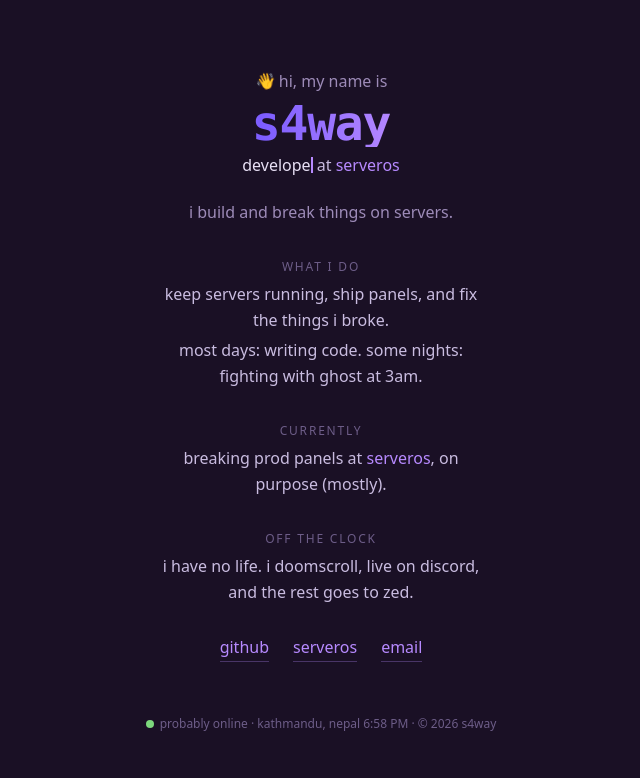
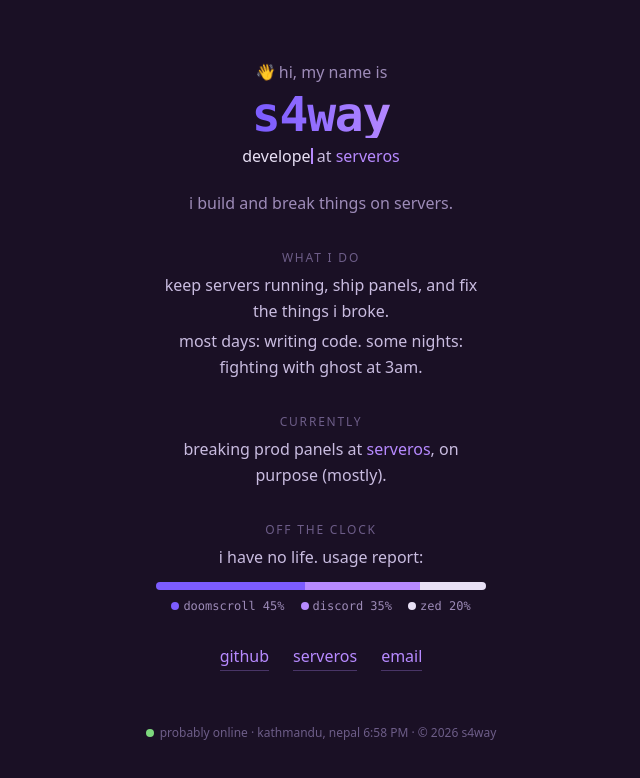
Before and after one commit to wrrfsub/s4way, a Svelte app: page / in a window 1280 px wide. Shown: the top 778 px of the page, without its empty margins (319-959 px from the left). Built offline with nearby package versions, Linux system fonts and the light colour scheme; no server answers.

Commit message:
no life usage bar

```diff
--- a/src/App.svelte
+++ b/src/App.svelte
@@ -82,9 +82,19 @@
     <h2 class="mb-1.5 text-xs uppercase tracking-[0.15em] text-faint">currently</h2>
     <p class="leading-relaxed text-soft">breaking prod panels at <a href="https://serveros.com/">serveros</a>, on purpose (mostly).</p>
   </section>
-  <section class="mt-7 max-w-[36ch]">
+  <section class="mt-7 w-full max-w-[36ch]">
     <h2 class="mb-1.5 text-xs uppercase tracking-[0.15em] text-faint">off the clock</h2>
-    <p class="leading-relaxed text-soft">i have no life. i doomscroll, live on discord, and the rest goes to zed.</p>
+    <p class="leading-relaxed text-soft">i have no life. usage report:</p>
+    <div class="usage-bar mt-3 flex h-2 w-full overflow-hidden rounded-full bg-panel">
+      <div class="bg-[#7c5cff] transition-all hover:brightness-125" style="width: 45%" title="doomscrolling 45%"></div>
+      <div class="bg-[#b78aff] transition-all hover:brightness-125" style="width: 35%" title="discord 35%"></div>
+      <div class="bg-[#e8e0f5] transition-all hover:brightness-125" style="width: 20%" title="zed 20%"></div>
+    </div>
+    <div class="mt-2 flex justify-center gap-4 font-mono text-xs text-muted">
+      <span><span class="mr-1 inline-block h-2 w-2 rounded-full bg-[#7c5cff]"></span>doomscroll 45%</span>
+      <span><span class="mr-1 inline-block h-2 w-2 rounded-full bg-[#b78aff]"></span>discord 35%</span>
+      <span><span class="mr-1 inline-block h-2 w-2 rounded-full bg-[#e8e0f5]"></span>zed 20%</span>
+    </div>
   </section>
   <nav class="mt-6 flex gap-6">
     <a class="border-b border-accent/30 pb-0.5 no-underline hover:border-accent" href="https://github.com/wrrfsub">github</a>
--- a/src/style.css
+++ b/src/style.css
@@ -19,6 +19,15 @@
 }
 @keyframes shimmer {
   to { background-position: 300% 0; }
+}
+
+/* usage bar fills in on load */
+.usage-bar {
+  animation: fill 1.2s cubic-bezier(0.25, 1, 0.4, 1) 0.4s backwards;
+  transform-origin: left;
+}
+@keyframes fill {
+  from { transform: scaleX(0); }
 }
 
 @keyframes wave {
```
